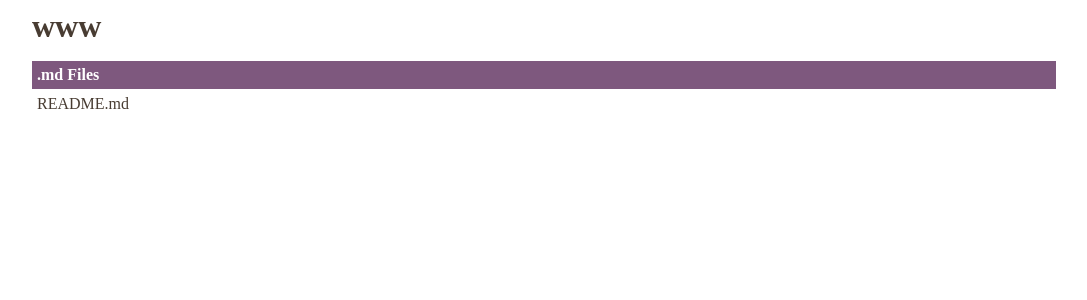
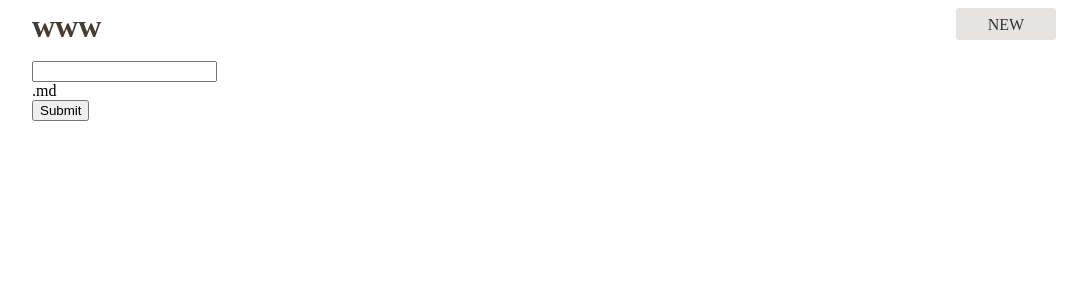
Before and after one commit to kassius/SimpleNoteIndex, a PHP site: page /?new in a window 1280 px wide. Shown: the top 300 px of the page, without its empty margins (96-1183 px from the left). Run offline with PHP 8.4, Linux system fonts and the light colour scheme; data that the repository does not hold is empty.

Commit message:
more styling; create file

```diff
--- a/index.php
+++ b/index.php
@@ -16,7 +16,10 @@ $way = $SNI->directory;
 </head>
 
 <body>
-<div id="header"><h1><?php echo $SNI->directory; ?></h1></div>
+<div id="header">
+<h1><?php echo $SNI->directory; ?></h1>
+<a id="newbt" href="?new">NEW</a>
+</div>
 <div id="page">
 <?php echo $SNI->content; ?>
 </div>
@@ -90,6 +93,23 @@ EOT;
 	{
 		return "{$filename}";
 	}
+
+	static function create_file($filename = null)
+	{
+		$invalid = ($filename!==null) ? "File name is invalid" : "";
+		return <<<EOT
+<div id="create">
+{$invalid}
+<form method="post">
+<div id="createfilename">
+<input id="createinput" type="text" name="filename" />
+<div id="createextension">.md</div>
+</div>
+<input id="createsubmit" type="submit" name="create" />
+</form>
+</div>
+EOT;
+	}
 }
 
 class SimpleNoteIndex
@@ -109,10 +129,18 @@ class SimpleNoteIndex
 		{
 			file_put_contents($post['fileuri'], $post['content']);
 		}
+		else if(isset($post['create']))
+		{
+			$this->create_file($post['filename']);
+		}
 
 		if(isset($get['file']))
 		{
 			$this->load_file($get['file']);
+		}
+		else if(isset($get['new']))
+		{
+			$this->create_file();
 		}
 		else
 		{
@@ -136,7 +164,7 @@ class SimpleNoteIndex
 		}
 
 		$this->content = SNIMakeContent::index($fstr);
-		}
+	}
 
 	public function load_file($fileuri)
 	{
@@ -150,13 +178,29 @@ class SimpleNoteIndex
 		else
 		{
 			header("HTTP/1.0 404 Not Found\n");
-			exit(404);
+			die();
 		}
 
 		$Parsedown = new ParsedownExtra;
 		$markdown = $Parsedown->text($file);
 
 		return $this->content = SNIMakeContent::fileload($file,$markdown,$fileuri);
+	}
+
+	public function create_file($filename=null)
+	{
+		if($filename!==null) $filename .= ".md";
+		if(preg_match($this->regex, trim($filename)) !== 0)
+		{
+			file_put_contents($filename, "# {$filename}\n\n");
+			$url = $_SERVER['PHP_SELF']."?file=". urlencode($filename);
+			header("Location: {$url}");
+			die();
+		}
+		else
+		{
+			return $this->content = SNIMakeContent::create_file($filename);
+		}
 	}
 
 }
--- a/stylesheet.css
+++ b/stylesheet.css
@@ -28,6 +28,28 @@ a
 #header > h1
 {
 	margin: 0;
+	display: inline;
+}
+
+#newbt
+{
+	width: 6.25rem;
+	height: 2rem;
+	float: right;
+	border-radius: 3px;
+	background-color: #e5e4e2;
+	color: #333;
+	text-transform: uppercase;
+	text-align: center;
+	font-size: 1rem;
+	padding: 0.5rem;
+	transition: color 1s, background-color 1s;
+}
+
+#newbt:hover
+{
+	color: #fff;
+	background-color: #bbc6cc;
 }
 
 #page
@@ -41,19 +63,26 @@ a
 	background-color: #7e587e;
 	color: #fff;
 	font-weight: bold;
-	padding: 0.3125rem;
+	padding: 0.5rem;
+	border-top-left-radius: 3px;
+	border-top-right-radius: 3px;
+}
+
+#files
+{
 }
 
 .fileitem
 {
-	padding: 0.375rem 0.3125rem 0;
+	padding: 0.5rem 0.5rem;
+	border-bottom: 1px solid #e9cfec;
 }
 
 #text
 {
 	width: 50%;
 	float: left;
-	padding: 0.3125rem;
+	padding: 0.5rem 0.5rem 0.5rem 0;
 }
 
 #edit
```
